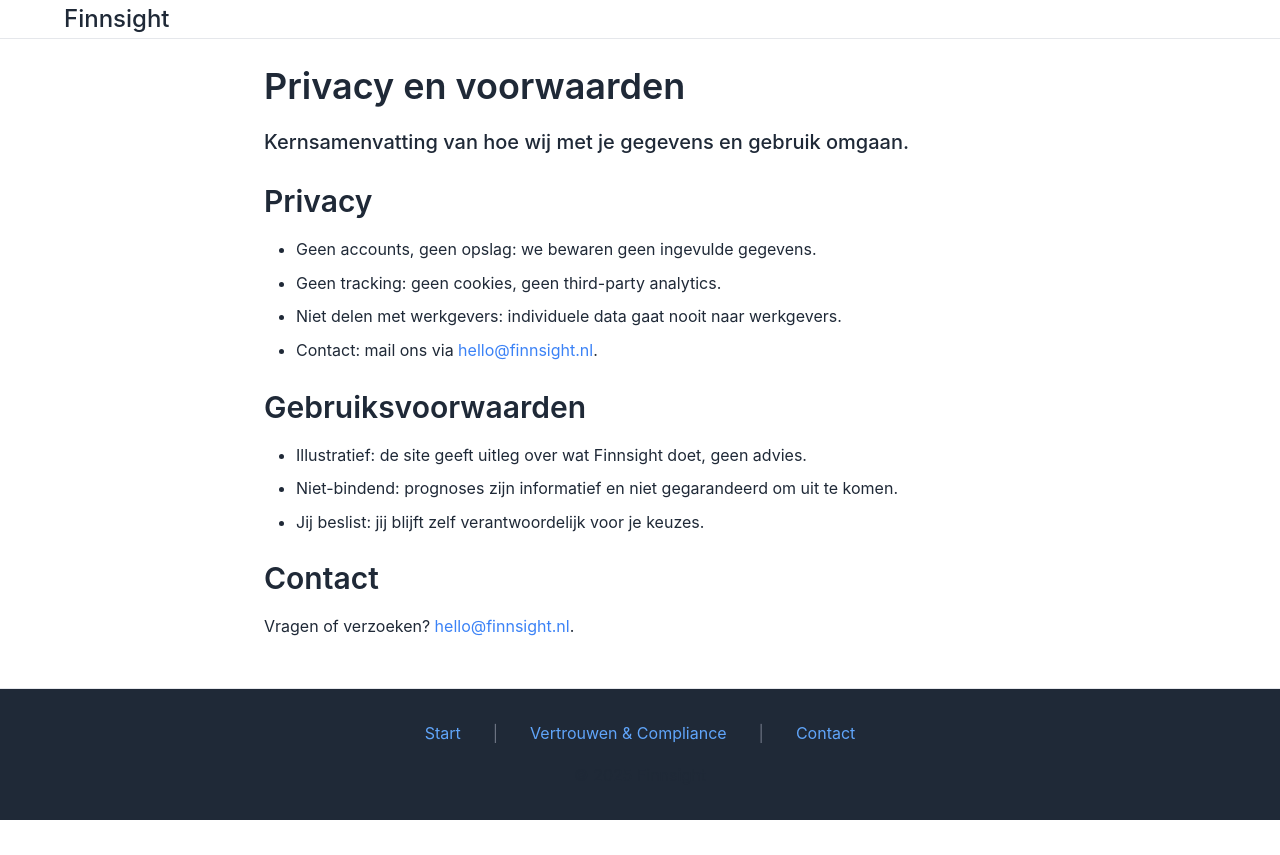
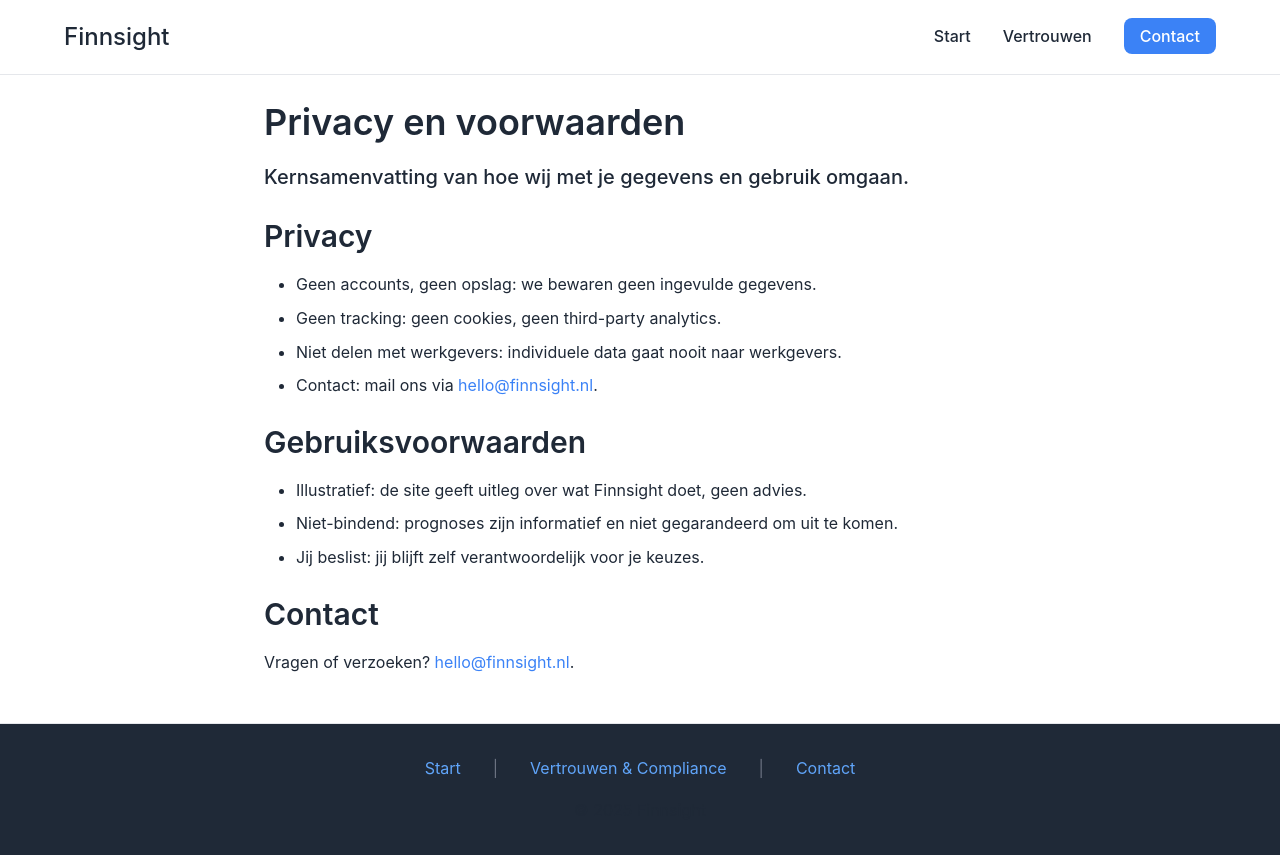
Before and after one commit to floorenr/finnsight-site, a React (Vite) app: page /privacy in a window 1280 px wide. Before the commit the page ends 820 px from the top, so only its background shows below. Built offline with nearby package versions, Linux system fonts and the light colour scheme.

Commit message:
Polish nav consistency, accessibility, and trust copy

```diff
--- a/src/pages/LandingPage.jsx
+++ b/src/pages/LandingPage.jsx
@@ -58,7 +58,7 @@ export default function LandingPage({ onNavigate }) {
         <section id="what" className="section hero scroll-target">
           <h1>Inzicht in jouw financiële toekomst</h1>
           <p className="lead">Finnsight geeft Nederlandse werknemers een helder beeld van hun financiële mogelijkheden — tot en met pensioen.</p>
-          <p className="subtext">Geen adviezen. Geen giswerk. Alleen feiten over wat jij kunt doen.</p>
+          <p className="subtext">Geen adviezen. Geen giswerk. We tonen scenario-impact en de gevolgen van aannames; jij besluit.</p>
           <div className="mt-xl">
             <a href="mailto:hello@finnsight.nl" className="btn btn-primary btn-large">Neem contact op</a>
           </div>
@@ -83,7 +83,7 @@ export default function LandingPage({ onNavigate }) {
         <section className="section highlight">
           <h2>HR-waarde, zonder privacy-compromissen</h2>
           <p className="subtext mb-xl">
-            Bied medewerkers helder financieel inzicht, zonder dat HR individuele of geaggregeerde financiële data hoeft te ontvangen.
+            Bied medewerkers helder financieel inzicht. Werkgevers ontvangen nooit financiële data (individueel of geaggregeerd).
           </p>
 
           <div className="grid-2 mb-xl">
@@ -93,7 +93,7 @@ export default function LandingPage({ onNavigate }) {
             </article>
             <article>
               <h3>Privacy by design</h3>
-              <p>Werkgevers krijgen geen toegang tot individuele financiële gegevens. Finnsight is ontworpen om medewerkers inzicht te geven zonder dat data in HR-processen belandt.</p>
+              <p>Werkgevers ontvangen nooit financiële data (individueel of geaggregeerd). Hooguit operationele voortgang (bijvoorbeeld aantal deelnemers dat intake heeft voltooid) — geen financiële inhoud.</p>
             </article>
           </div>
 
@@ -266,7 +266,7 @@ export default function LandingPage({ onNavigate }) {
           </div>
 
           <p className="mock-caption">
-            Mockups tonen de daadwerkelijke pilot-build (release Q1 2026). Data zijn illustratief, berekeningen deterministisch en consistent met de rekenkern in productie.
+            Mockups tonen de daadwerkelijke pilot-build (release Q1 2026). Data zijn illustratief, berekeningen deterministisch en consistent met de deterministische rekenkern.
           </p>
         </section>
 
--- a/src/pages/PrivacyTermsPage.jsx
+++ b/src/pages/PrivacyTermsPage.jsx
@@ -1,8 +1,11 @@
-import React, { useEffect } from 'react'
+import React, { useEffect, useState } from 'react'
 import { Helmet } from 'react-helmet-async'
-import { Link } from 'react-router-dom'
+import { Link, useLocation } from 'react-router-dom'
 
 export default function PrivacyTermsPage({ onNavigate }) {
+  const [mobileMenuOpen, setMobileMenuOpen] = useState(false)
+  const { pathname } = useLocation()
+
   useEffect(() => {
     const header = document.querySelector('.header')
     const handleScroll = () => {
@@ -26,11 +29,37 @@ export default function PrivacyTermsPage({ onNavigate }) {
           <Link to="/" className="logo" onClick={() => setMobileMenuOpen(false)} aria-label="Ga naar startpagina">Finnsight</Link>
           <button
             className="mobile-menu-toggle"
-            onClick={() => window.history.back()}
-            aria-label="Terug naar vorige pagina"
+            onClick={() => setMobileMenuOpen(!mobileMenuOpen)}
+            aria-expanded={mobileMenuOpen}
+            aria-label="Menu"
           >
-            ←
+            {mobileMenuOpen ? '×' : '☰'}
           </button>
+          <ul className={`nav-list ${mobileMenuOpen ? 'nav-open' : ''}`}>
+            <li>
+              <Link
+                to="/"
+                onClick={() => setMobileMenuOpen(false)}
+                className={`nav-link ${pathname === '/' ? 'active' : ''}`}
+                aria-current={pathname === '/' ? 'page' : undefined}
+              >
+                Start
+              </Link>
+            </li>
+            <li>
+              <Link
+                to="/trust"
+                onClick={() => setMobileMenuOpen(false)}
+                className={`nav-link ${pathname === '/trust' ? 'active' : ''}`}
+                aria-current={pathname === '/trust' ? 'page' : undefined}
+              >
+                Vertrouwen
+              </Link>
+            </li>
+            <li>
+              <a href="mailto:hello@finnsight.nl" className="cta-nav">Contact</a>
+            </li>
+          </ul>
         </nav>
       </header>
 
--- a/src/pages/TrustPage.jsx
+++ b/src/pages/TrustPage.jsx
@@ -94,12 +94,12 @@ export default function TrustPage({ onNavigate }) {
         <section>
           <h2>4. Privacy by Design</h2>
           <p>
-            <strong>Jouw werkgever ziet nooit individuele gegevens.</strong> Dit is niet conditioneel — niet eens geaggregeerd. Finnsight werkt volledig employee-first.
+            <strong>Werkgevers ontvangen nooit financiële data (individueel of geaggregeerd).</strong> Finnsight werkt volledig employee-first.
           </p>
           <ul>
             <li>Jij bent eigenaar van je gegevens</li>
             <li>Finnsight is employee-first</li>
-            <li>Werkgevers zien alleen: "X medewerkers hebben intake voltooid" (voor monitoring)</li>
+            <li>Werkgevers zien hooguit operationele voortgang (bijvoorbeeld: "X medewerkers hebben intake voltooid") — geen financiële inhoud</li>
             <li>Geen individuele data, geen gedrag, geen financieel beeld, geen aggregaten</li>
           </ul>
         </section>
--- a/src/styles/main.css
+++ b/src/styles/main.css
@@ -140,12 +140,12 @@ a:hover {
 /* Main Content */
 main {
     max-width: 1000px;
+    margin: 0 auto;
+    padding: 0 var(--spacing-lg);
+}
 
 .text-center {
     text-align: center;
-}
-    margin: 0 auto;
-    padding: 0 var(--spacing-lg);
 }
 
 .content {
@@ -186,6 +186,11 @@ main {
 
 .subtext {
     font-size: 1rem;
+    color: var(--color-text);
+}
+
+.hero .subtext,
+.cta-section .subtext {
     color: rgba(255, 255, 255, 0.9);
 }
 
@@ -525,7 +530,7 @@ input:focus, textarea:focus {
 /* Skip Link (Accessibility) */
 .skip-link {
     position: absolute;
-    top: -40px;
+    top: 0;
     left: 0;
     background: var(--color-secondary);
     color: white;
@@ -533,10 +538,16 @@ input:focus, textarea:focus {
     text-decoration: none;
     border-radius: 0 0 var(--radius-md) 0;
     z-index: 1000;
+    transform: translateY(-150%);
+    opacity: 0;
+    pointer-events: none;
 }
 
-.skip-link:focus {
-    top: 0;
+.skip-link:focus,
+.skip-link:focus-visible {
+    transform: translateY(0);
+    opacity: 1;
+    pointer-events: auto;
 }
 
 /* Focus Visible (Accessibility) */
@@ -967,39 +978,14 @@ select {
 
 /* Logo link styling */
 .logo,
-.logo:hover {
-    color: var(--color-primary);
-    text-decoration: none;
-}
-
-/* Logo link styling */
-.logo,
 .logo:hover,
 .logo:visited,
-.logo:active,
-.logo:focus,
-.logo:focus-visible {
+.logo:active {
   color: var(--color-primary);
   text-decoration: none;
 }
 .logo {
   -webkit-tap-highlight-color: rgba(0,0,0,0);
-}
-
-/* Skip link visibility: hidden by default, visible on focus */
-.skip-link {
-    top: 0;
-    left: 0;
-    transform: translateY(-150%);
-    opacity: 0;
-    pointer-events: none;
-}
-
-.skip-link:focus,
-.skip-link:focus-visible {
-    transform: translateY(0);
-    opacity: 1;
-    pointer-events: auto;
 }
 
 /* Visible focus for logo */
```
Also changed, not shown: 1 other file (tests, documents, lock files or other folders).
